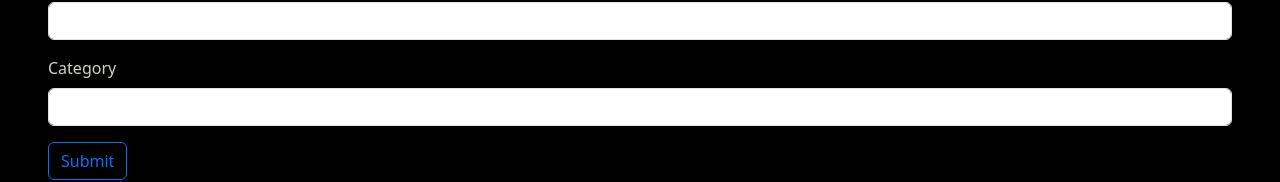
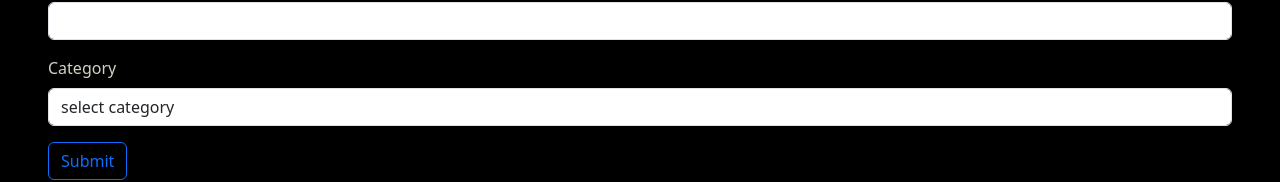
Before and after one commit to CodestackJS/ExpenseTrackerLecture, a React (Vite) app in the folder expenseTracker/: page / in a window 1280 px wide. Shown: the part 212-394 px from the top of the page. Built offline with nearby package versions, Linux system fonts and the light colour scheme.

Commit message:
Expense App Validation w/Zod react hook forms assignment

```diff
--- a/expenseTracker/package.json
+++ b/expenseTracker/package.json
@@ -10,9 +10,12 @@
     "preview": "vite preview"
   },
   "dependencies": {
+    "@hookform/resolvers": "^3.6.0",
     "bootstrap": "^5.3.3",
     "react": "^18.2.0",
-    "react-dom": "^18.2.0"
+    "react-dom": "^18.2.0",
+    "react-hook-form": "^7.51.5",
+    "zod": "^3.23.8"
   },
   "devDependencies": {
     "@types/react": "^18.2.66",
--- a/expenseTracker/src/App.tsx
+++ b/expenseTracker/src/App.tsx
@@ -33,7 +33,7 @@ const [selectedCategory, setSelectedCategory] = useState('');
       <h1 className="text center">Expense Tracker </h1>
 
       <div className="m-5">
-        <ExpenseForm/>
+        <ExpenseForm onHelpSubmit={expense => setDummyExpensesArray([...dummyExpensesArray, {...expense, id:dummyExpensesArray.length + 1}])}/>
       </div>
 
       <div className="m-5">
--- a/expenseTracker/src/expense-tracker/categories.ts
+++ b/expenseTracker/src/expense-tracker/categories.ts
@@ -1,7 +1,7 @@
 
 
 
-const categories = ['Groceries', 'Utilities', 'Entertainment','Food','Shopping']
+const categories = ['Groceries', 'Utilities', 'Entertainment','Food','Shopping'] as const
 
 
 
--- a/expenseTracker/src/expense-tracker/components/ExpenseForm.tsx
+++ b/expenseTracker/src/expense-tracker/components/ExpenseForm.tsx
@@ -1,24 +1,47 @@
+import { zodResolver } from "@hookform/resolvers/zod";
+import {  useForm } from "react-hook-form";
+import { z } from "zod";
 import categories from "../categories";
 
+const schema = z.object({
+ description: z.string().min(1, {message: "Description Required"}),
+ amount: z.number({invalid_type_error: "Amount required"}).min(1, {message: "Amount can't be $0"}),
+ category: z.enum(categories, {errorMap: () => ({message: "Select a category"})})
 
-const ExpenseForm = () => {
+});
+
+type FormData = z.infer<typeof schema>;
+
+interface expenseProp {
+  onHelpSubmit: (submitInfo:FormData) => void;
+}
+
+
+const ExpenseForm = ({onHelpSubmit}:expenseProp) => {
+
+  const {register,handleSubmit, formState: { errors }} = useForm<FormData>({ resolver: zodResolver(schema) });
+
+
   return (
     <>
-      <form>
+      <form onSubmit={handleSubmit(onHelpSubmit)}>
         <div className="mb-3">
           <label htmlFor="description" className="form-label">Description</label>
-          <input id="description" type="text" className="form-control" />
+          <input {...register("description")} id="description" type="text" className="form-control" />
+          {errors.description && <p className="text-danger">{errors.description.message}</p>}
         </div>
         <div className="mb-3">
           <label htmlFor="amount" className="form-label">Amount</label>
-          <input id="amount" type="number" className="form-control" />
+          <input {...register("amount", {valueAsNumber:true})} id="amount" type="number" className="form-control" />
+          {errors.amount && <p className="text-danger">{errors.amount.message}</p>}
         </div>
         <div className="mb-3">
           <label htmlFor="category" className="form-label">Category</label>
-          <select id="category" className="form-control">
-          <option value=""></option>
+          <select {...register("category")} id="category" className="form-control">
+          <option value="">select category</option>
           {categories.map(category => <option key={category} value={category}>{category}</option>)}
           </select>
+          {errors.category && <p className="text-danger">{errors.category.message}</p>}
         </div>
 
         <button className="btn btn-outline-primary">Submit</button>
```
Also changed, not shown: 1 other file (tests, documents, lock files or other folders).
